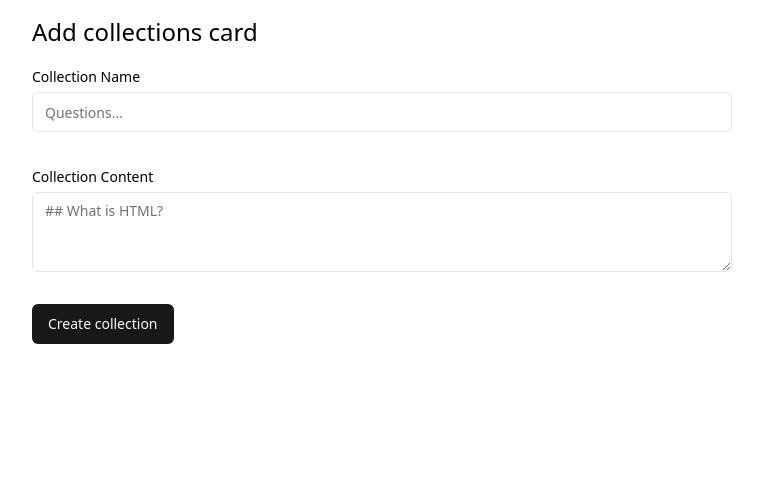
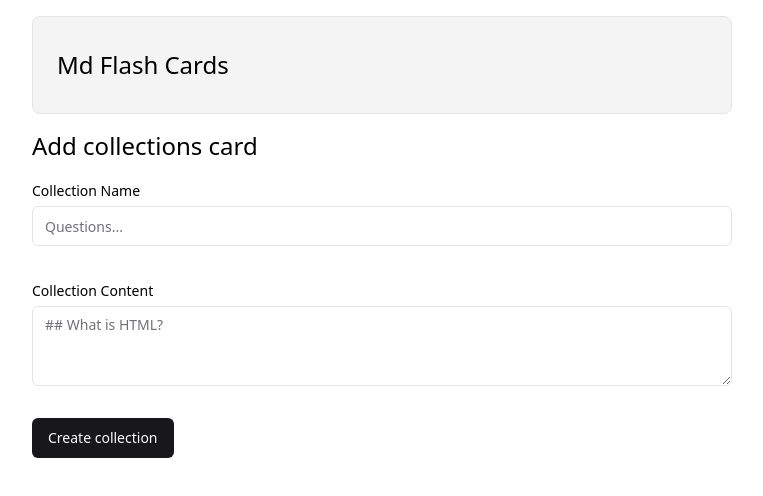
Before and after one commit to imjesusc/react-md-flash-cards, a React (Vite) app: page / in a window 1280 px wide. Shown: the top 496 px of the page, without its empty margins (258-1021 px from the left). Built offline with nearby package versions, Linux system fonts and the light colour scheme.

Commit message:
feat: Add layout page

```diff
--- a/src/App.tsx
+++ b/src/App.tsx
@@ -1,18 +1,24 @@
 import { createBrowserRouter, Outlet, RouterProvider } from "react-router-dom";
 import Home from "./pages/home/Home";
+import Layout from "./pages/layout";
+import { Start } from "./pages/start/Start";
 
 const router = createBrowserRouter([
   {
     path: "/",
     element: (
-      <>
+      <Layout>
         <Outlet />
-      </>
+      </Layout>
     ),
     children: [
       {
         index: true,
         element: <Home />,
+      },
+      {
+        path: "/start",
+        element: <Start />,
       },
     ],
   },
--- /dev/null
+++ b/src/pages/layout.tsx
@@ -0,0 +1,17 @@
+import { cn } from "../utilities/cn";
+
+export default function Layout({ children }: { children: React.ReactNode }) {
+  return (
+    <>
+      <header
+        className={cn(
+          "border mx-2 my-4 py-8 px-6 w-auto max-w-[700px] ",
+          "rounded-lg bg-accent flex items-center justify-between tablet:mx-auto",
+        )}
+      >
+        <h1 className="text-2xl">Md Flash Cards</h1>
+      </header>
+      <>{children}</>
+    </>
+  );
+}
```
